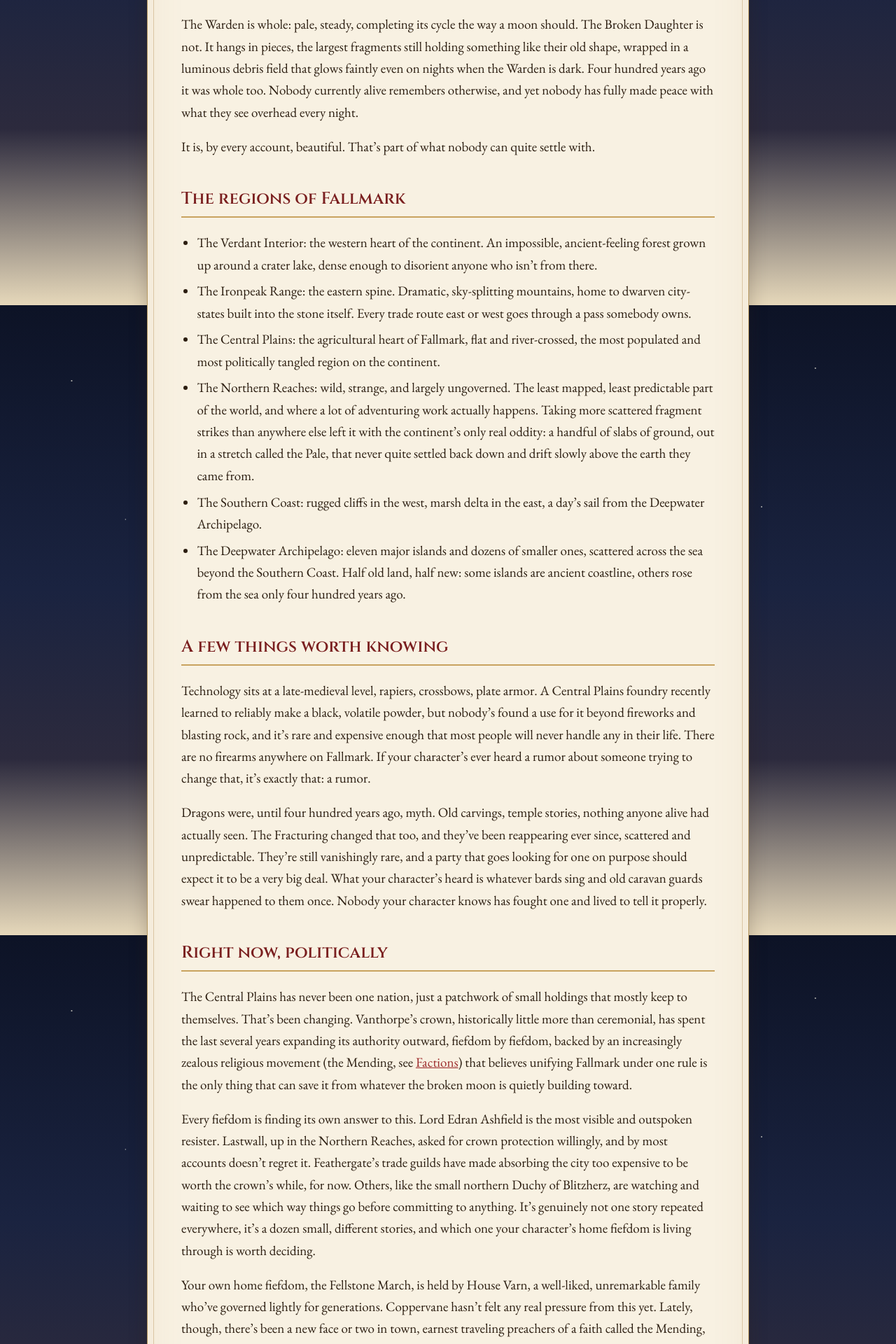
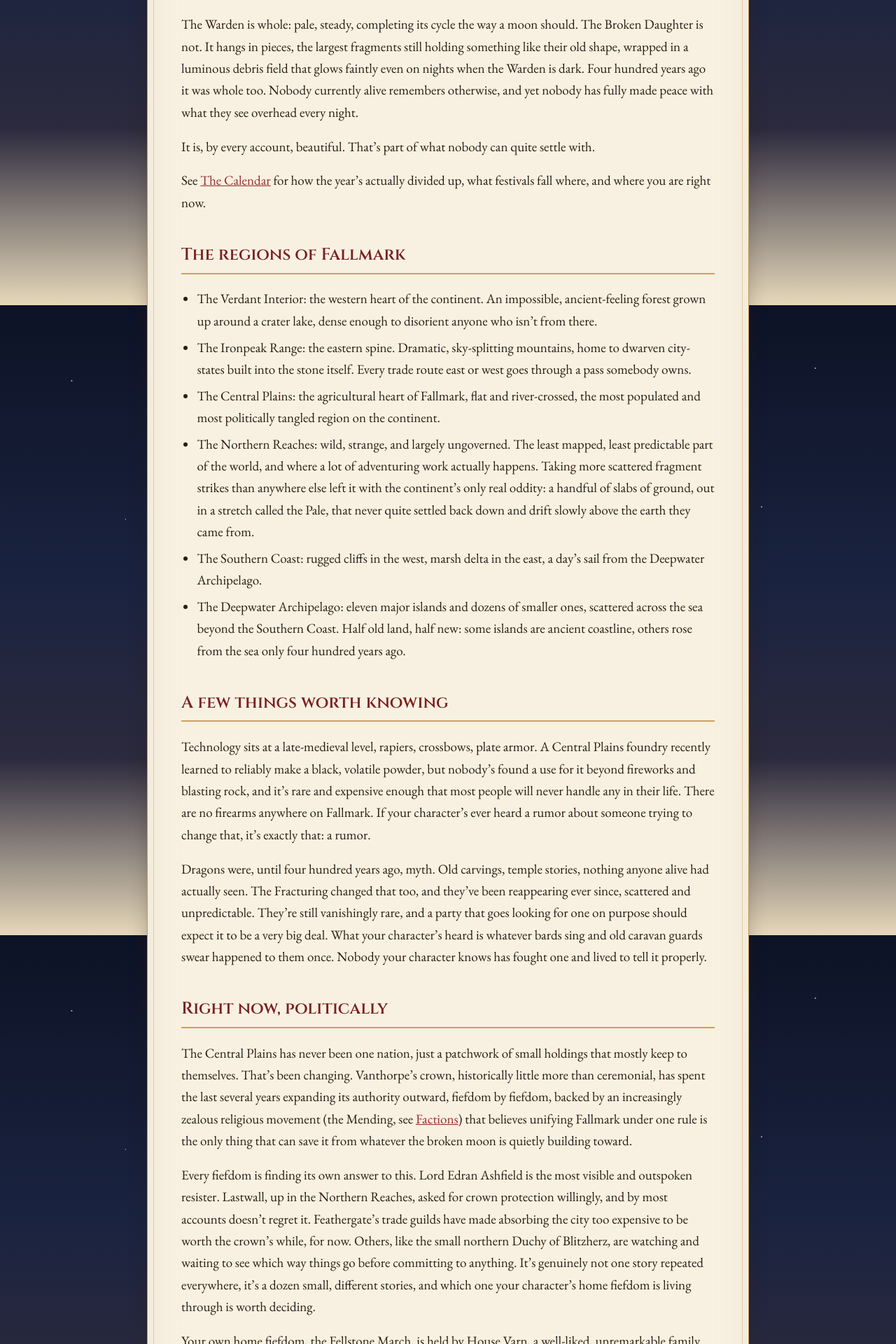
Before and after one commit to gijstemp/fallmark_campaign, a Jekyll site: the page built from world/index.md, in a window 1280 px wide. Shown: the part 1364-3284 px from the top of the page at 70% size. Built offline with Jekyll 4.4.1, drawn with Linux system fonts in a browser that asks for light colours.

Commit message:
Fix nav dropdown z-index bug, correct session dates to match frontmatter, add a Calendar page

```diff
--- a/_config.yml
+++ b/_config.yml
@@ -49,6 +49,9 @@ nav:
       - key: world
         title: "The World"
         url: "/world/"
+      - key: calendar
+        title: "The Calendar"
+        url: "/calendar/"
       - key: fracturing
         title: "The Fracturing"
         url: "/fracturing/"
--- a/assets/css/style.css
+++ b/assets/css/style.css
@@ -70,11 +70,10 @@ body {
   background-position: bottom;
   background-size: 1200px 100%;
   pointer-events: none;
-  z-index: 0;
+  z-index: -1;
 }
 
 .page-frame { position: relative; }
-.page-frame > * { position: relative; z-index: 1; }
 
 .page-frame {
   max-width: 900px;
@@ -473,6 +472,18 @@ pre { padding: 1rem; overflow-x: auto; }
 .card h3 { margin-top: 0; }
 .card p:last-child { margin-bottom: 0; }
 
+.month-season {
+  display: block;
+  font-family: var(--font-body);
+  font-style: italic;
+  font-weight: 400;
+  font-size: 0.8rem;
+  color: var(--ink-soft);
+  text-transform: none;
+  letter-spacing: normal;
+  margin-top: 0.1rem;
+}
+
 /* ---- Footer ---- */
 
 .site-footer {
--- a/world/index.md
+++ b/world/index.md
@@ -20,6 +20,8 @@ Look up at night and you'll see two moons.
 The Warden is whole: pale, steady, completing its cycle the way a moon should. The Broken Daughter is not. It hangs in pieces, the largest fragments still holding something like their old shape, wrapped in a luminous debris field that glows faintly even on nights when the Warden is dark. Four hundred years ago it was whole too. Nobody currently alive remembers otherwise, and yet nobody has fully made peace with what they see overhead every night.
 
 It is, by every account, beautiful. That's part of what nobody can quite settle with.
+
+See <a href="{{ '/calendar/' | relative_url }}">The Calendar</a> for how the year's actually divided up, what festivals fall where, and where you are right now.
 
 ## The regions of Fallmark
 
```
Also changed, not shown: calendar/index.md (added, +90 -0 lines), index.md (+4 -0 lines), sessions/index.md (+6 -6 lines).
